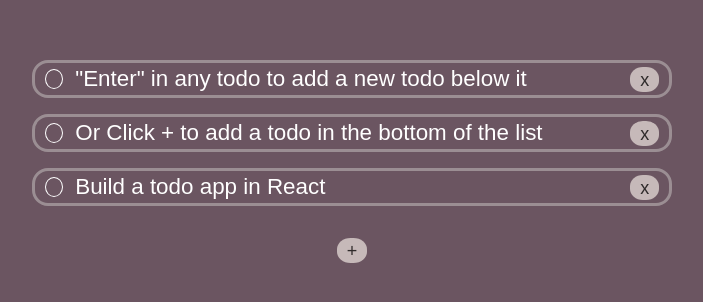
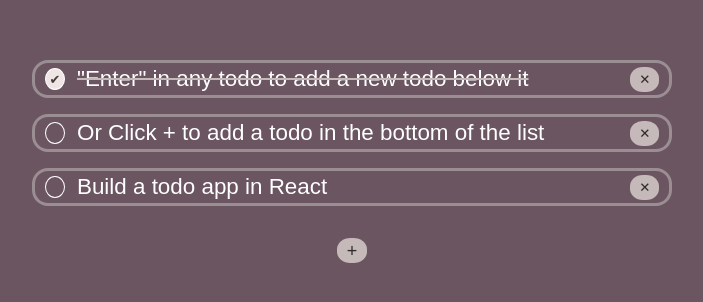
Before and after one commit to ngthing/react-typescript-todo-with-drag-and-drop, a React (Create React App) app: page / in a window 1280 px wide. Shown: the part 132-434 px from the top of the page, without its empty margins (288-991 px from the left). Built offline with nearby package versions, Linux system fonts and the light colour scheme.

Commit message:
Handle check and uncheck todo checkbox

```diff
--- a/src/App.css
+++ b/src/App.css
@@ -32,21 +32,23 @@ body {
 }
 
 .todo-is-completed .checkbox {
-  color: #000;
-  background: #fff;
+  color: #433c3c;
+  background: #f0e5e5;
 }
 
 .todo-is-completed input {
   text-decoration: line-through;
+  text-decoration-color: #c6b9b9;
+  text-decoration-thickness: 2px;
 }
 
 .checkbox {
-  width: 18px;
-  height: 18px;
+  width: 20px;
+  height: 20px;
   border-radius: 50%;
   margin-right: 10px;
   cursor: pointer;
-  font-size: 10px;
+  font-size: 13px;
   display: flex;
   justify-content: center;
   align-items: center;
@@ -89,7 +91,6 @@ input {
   cursor: pointer;
   width: 30px;
   height: 25px;
-  font-size: large;
 }
 
 .btn-action:hover {
--- a/src/App.tsx
+++ b/src/App.tsx
@@ -8,15 +8,20 @@ interface TodoItemProps {
   onChange: (content: string, i: number) => void;
   handleDelete: (i: number) => void;
   handleKeyDown: (e: React.KeyboardEvent<HTMLInputElement>, i: number) => void;
+  toggleTodoCompleteAtIndex: (i: number) => void;
 };
 
 const TodoItem = (ps: TodoItemProps) => (
-  <div className="todo">
-    <div className="checkbox" />
+  <div className={`todo ${ps.isCompleted && 'todo-is-completed'}`}>
+    <div className="checkbox" onClick={() => ps.toggleTodoCompleteAtIndex(ps.index)}>
+      {ps.isCompleted && (
+        <span>&#x2714;</span>
+      )}
+    </div>
     <input type="text" value={ps.content} id={`todo-input-${ps.index}`}
       onKeyDown={(e) => ps.handleKeyDown(e, ps.index)}
       onChange={(e) => ps.onChange(e.target.value, ps.index)} />
-    <button className="btn-action" onClick={(e) => ps.handleDelete(ps.index)}>x</button>
+    <button className="btn-action" onClick={() => ps.handleDelete(ps.index)}>&#x2715;</button>
   </div>
 )
 function App() {
@@ -56,6 +61,11 @@ function App() {
   const deleteTodoAtIndex = (i: number) => {
     setTodos(todos => todos.slice(0, i).concat(todos.slice(i + 1)))
   }
+  const toggleTodoCompleteAtIndex = (i: number) => {
+    const newTodos = [...todos];
+    newTodos[i].isCompleted = !newTodos[i].isCompleted;
+    setTodos(newTodos);
+  }
   return (
     <div className="app">
       <div className="todo-list-container">
@@ -64,11 +74,13 @@ function App() {
             <TodoItem key={`todo-` + i} {...todo} index={i}
               onChange={updateTodoAtIndex}
               handleKeyDown={handleKeyDown}
-              handleDelete={deleteTodoAtIndex} />
+              handleDelete={deleteTodoAtIndex}
+              toggleTodoCompleteAtIndex={toggleTodoCompleteAtIndex} />
           ))}
         </ul>
 
-        <button className="btn-action" onClick={() => createTodoAtIndex(todos.length)}>+</button>
+        <button className="btn-action" style={{ 'fontSize': 'large' }}
+          onClick={() => createTodoAtIndex(todos.length)}>&#43;</button>
       </div>
     </div >
   );
```
